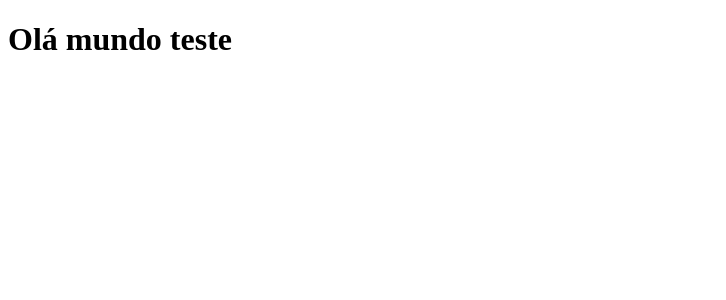
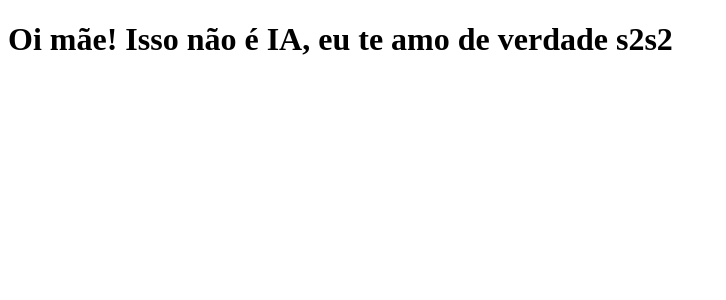
Before and after one commit to isabela23/clone-tabnews, a Next.js app: page / in a window 1280 px wide. Shown: the top 300 px of the page, without its empty margins (0-726 px from the left). Built offline with nearby package versions, Linux system fonts and the light colour scheme.

Commit message:
Add mensagem na pagina inicial

```diff
--- a/pages/index.js
+++ b/pages/index.js
@@ -1,4 +1,4 @@
 function Home(){
-    return <h1> Olá mundo teste </h1>
+    return <h1> Oi mãe! Isso não é IA, eu te amo de verdade s2s2 </h1>
 }
 export default Home;
```
